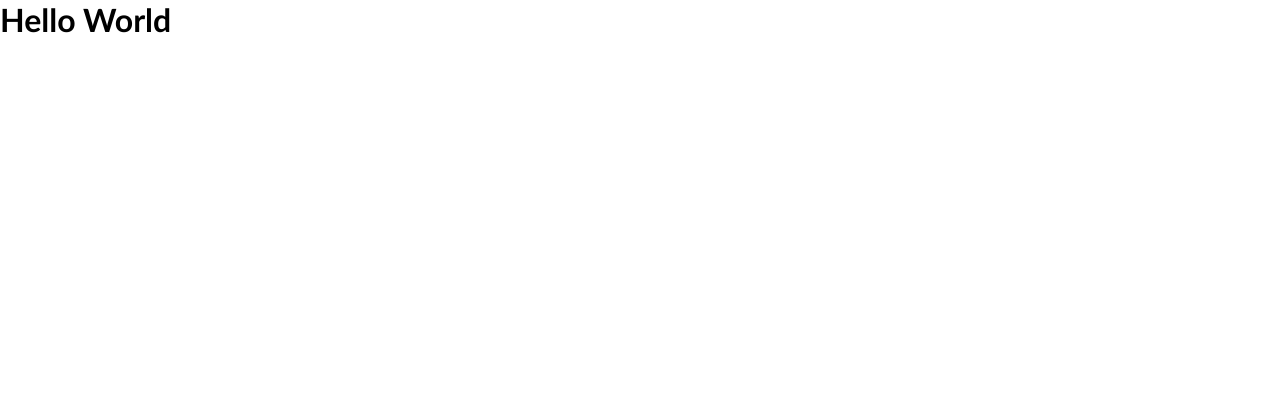
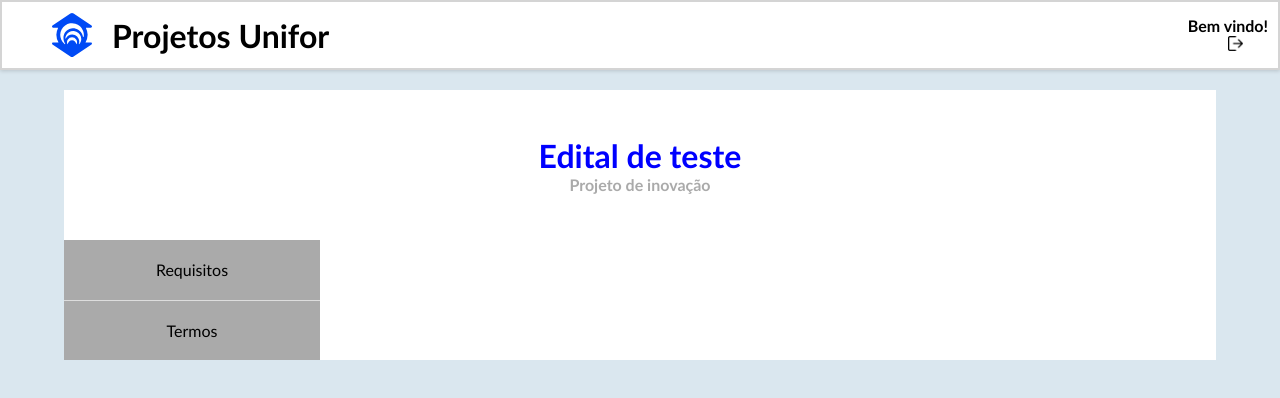
Before and after one commit to BrenoMendonca/Sapi-Front-2.0, a React (Create React App) app: page /edital/1 in a window 1280 px wide. Shown: the top 398 px of the page. Built offline with nearby package versions, Linux system fonts and the light colour scheme.

Commit message:
criando pagina de edital e componente de sidebar do edital

```diff
--- a/src/Components/DropdownMenu/DropdownMenu.jsx
+++ b/src/Components/DropdownMenu/DropdownMenu.jsx
@@ -1,4 +1,3 @@
-import React from 'react'
 import '../DropdownMenu/DropdownMenu'
 export const DropdownMenu = () =>{
 
--- a/src/Components/Navbar/Navbar.jsx
+++ b/src/Components/Navbar/Navbar.jsx
@@ -1,6 +1,6 @@
 import '../Navbar/Navbar.css'
 import UniforIcon from "../../Assets/icon-unifor.svg";
-import React, { useEffect, useState } from 'react';
+import { useEffect, useState } from 'react';
 import Logout from "../../Assets/logout.png"
 
 
--- a/src/Components/Sidebar/Sidebar.jsx
+++ b/src/Components/Sidebar/Sidebar.jsx
@@ -1,4 +1,3 @@
-import React from 'react';
 import './Sidebar.css';
 
 
--- /dev/null
+++ b/src/Components/SidebarEdital/SidebarEdital.css
@@ -0,0 +1,28 @@
+.sidebar-edital-wrapper {
+    width: 20vw;
+    height: 15vh;
+
+    background: #aaa;
+
+    display: flex;
+    align-items: center;
+    justify-content: space-evenly;
+    flex-direction: column;
+}
+
+.sidebar-edital-wrapper li{
+    background: #aaa;
+
+    list-style: none;
+
+    cursor: pointer;
+
+
+}
+
+.sidebar-edital-wrapper span{
+    height: 1px;
+    width: 100%;
+
+    background: #ddd;
+}
--- /dev/null
+++ b/src/Components/SidebarEdital/SidebarEdital.jsx
@@ -0,0 +1,12 @@
+import './SidebarEdital.css';
+
+
+export const SidebarEdital = () => {
+    return (
+        <ul className='sidebar-edital-wrapper'>
+            <li>Requisitos</li>
+            <span></span>
+            <li>Termos</li> {/* aqui coloquei termos pq esqueci da outra categoria da sidebar, dps eu confirmo contigo */}
+        </ul>
+    )
+}
--- a/src/Pages/PaginaEdital/PaginaEdital.css
+++ b/src/Pages/PaginaEdital/PaginaEdital.css
@@ -0,0 +1,21 @@
+.cabecalho-edital {
+    display: flex;
+    justify-content: center;
+    flex-direction: column;
+    align-items: center;
+
+    margin: 1.25rem auto 0;
+
+    height: 150px;
+    width: 90%;
+
+    background-color: #fff;
+}
+
+.cabecalho-edital strong {
+    color: #aaa;
+}
+
+.cabecalho-edital h1 {
+    color: blue;
+}
--- a/src/Pages/PaginaEdital/PaginaEdital.jsx
+++ b/src/Pages/PaginaEdital/PaginaEdital.jsx
@@ -1,5 +1,21 @@
+import './../PaginaEdital/PaginaEdital.css';
+import Navbar from '../../Components/Navbar/Navbar';
+import { SidebarEdital } from '../../Components/SidebarEdital/SidebarEdital';
+
 export const PaginaEdital = () => {
     return (
-        <h1>Hello World</h1>
+        <div style={{background: '#DAE7EF', height: '100vh'}}>
+            <Navbar />
+
+            <div style={{marginLeft: '5%', marginRight: '5%'}}>
+                <div className='cabecalho-edital'>
+                    <h1>Edital de teste</h1>
+                    <strong>Projeto de inovação</strong>
+                </div>
+
+                <SidebarEdital />
+            </div>
+
+        </div>
     )
 }
--- a/src/index.css
+++ b/src/index.css
@@ -3,4 +3,5 @@
     padding: 0;
     box-sizing: border-box;
     font-family:'Gill Sans', 'Gill Sans MT', Calibri, 'Trebuchet MS', sans-serif;
+
   }
```
